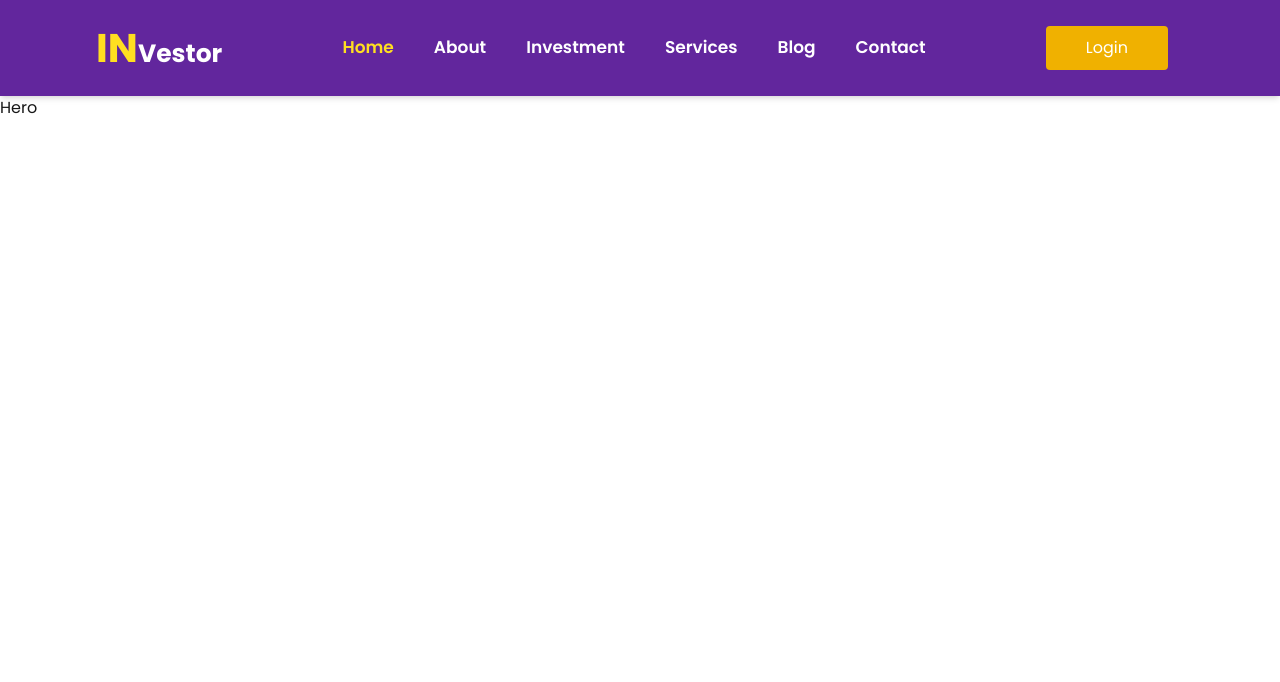
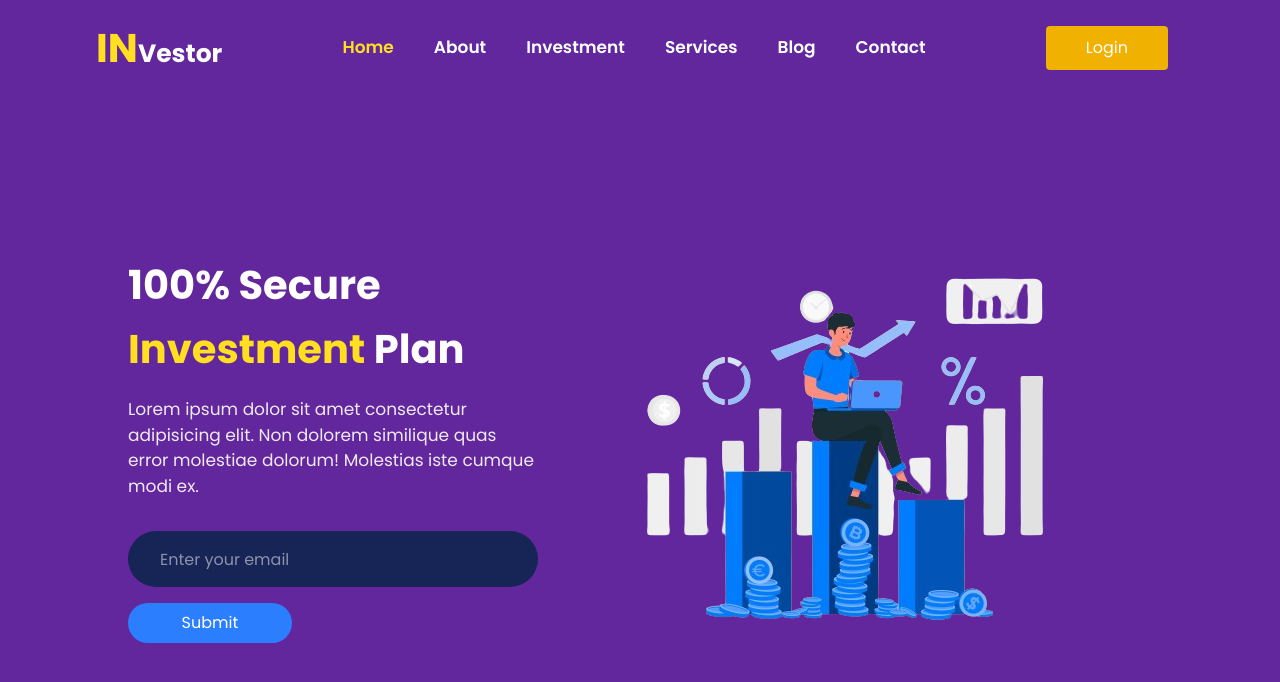
Before and after one commit to Jagu1223/investment-project, a Next.js app: page / in a window 1280 px wide. Shown: the top 682 px of the page. Built offline with nearby package versions, Linux system fonts and the light colour scheme.

Commit message:
Hero section done

```diff
--- a/app/components/Home/Hero/Hero.tsx
+++ b/app/components/Home/Hero/Hero.tsx
@@ -1,7 +1,44 @@
 import React from "react";
+import Image from "next/image";
+import HeroImage from "@/public/images/hero.png";
 
 const Hero = () => {
-  return <div>Hero</div>;
+  return (
+    <div className="lg:h-[88vh] bg-[#62269d] md:h-[80vh] sm:h-[75vh] h-[70vh] flex items-center justify-center flex-col">
+      {/* {define grid system } */}
+      <div className="grid grid-cols-1 lg:grid-cols-5 items-center w-4/5 mx-auto">
+        {/* {Text content} */}
+        <div className="col-span-2">
+          <h1 className="text-[27px] md:text-[35px] lg:text-[40px] mb-4 font-bold text-white leading-[2.4rem] md:leading-[4rem]">
+            100% Secure <span className="text-yellow-300">Investment</span> Plan
+          </h1>
+          <p className="md:text-[17px] text-[15px] mb-8 text-white opacity-90 font-normal">
+            Lorem ipsum dolor sit amet consectetur adipisicing elit. Non dolorem
+            similique quas error molestiae dolorum! Molestias iste cumque modi
+            ex.
+          </p>
+          {/* {input box} */}
+          <div className="w-full h-14 relative rounded-full bg-blue-950">
+            {/* {input} */}
+            <input
+              type="text"
+              placeholder="Enter your email"
+              className="bg-transparent h-full ml-8 text-white outline-none w-[90%] "
+            />
+          </div>
+          {/* {submit button} */}
+          <button className="px-4 py-2 w-[40%] bg-blue-500 hover:bg-blue-700 transition-all duration-150 rounded-full mt-4 text-white">
+            Submit
+          </button>
+        </div>
+        {/* { Image content} */}
+        <div className="col-span-3 hidden sm:block mx-auto">
+          {/* {image} */}
+          <Image src={HeroImage} alt="Hero" />
+        </div>
+      </div>
+    </div>
+  );
 };
 
 export default Hero;
```
